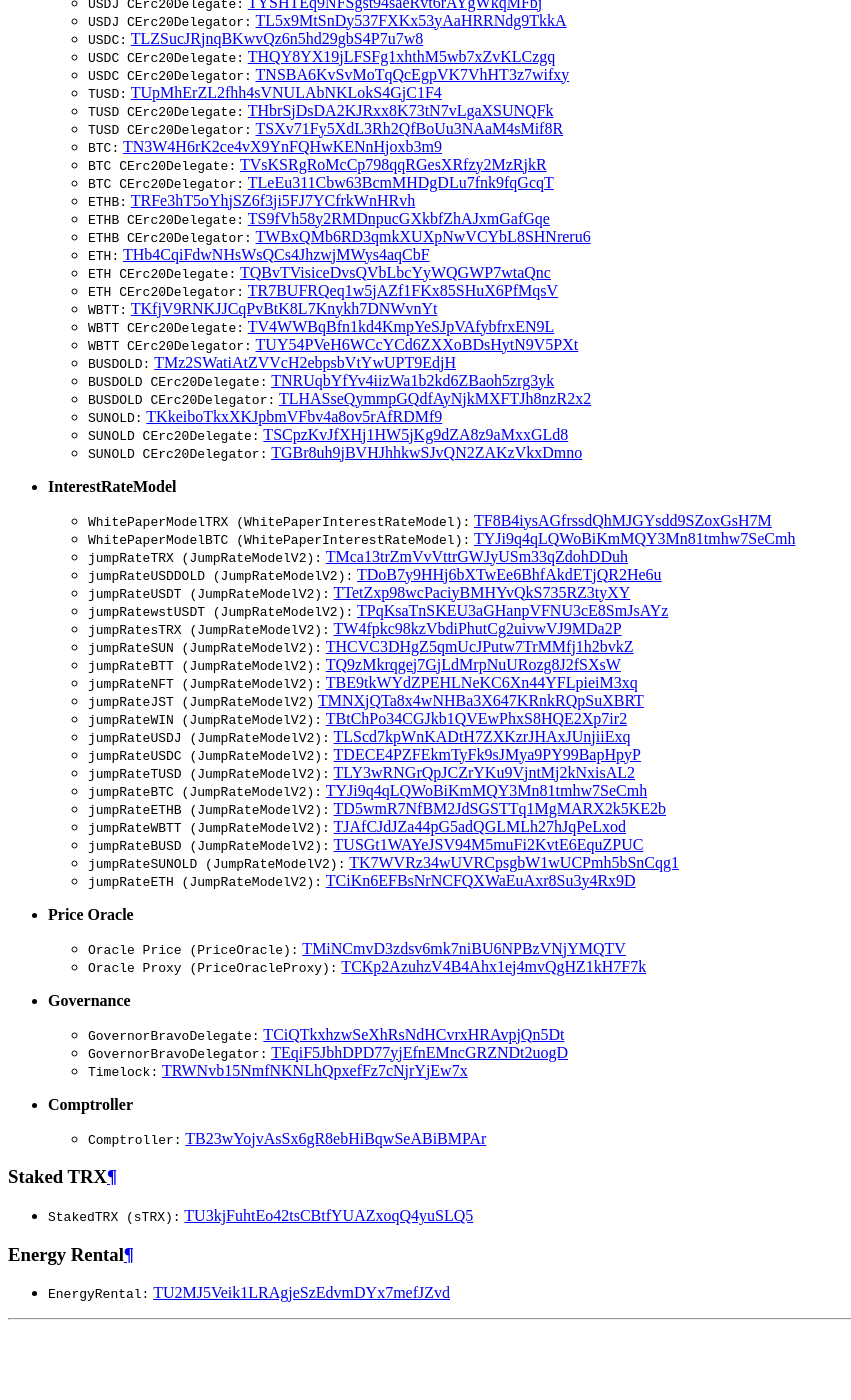
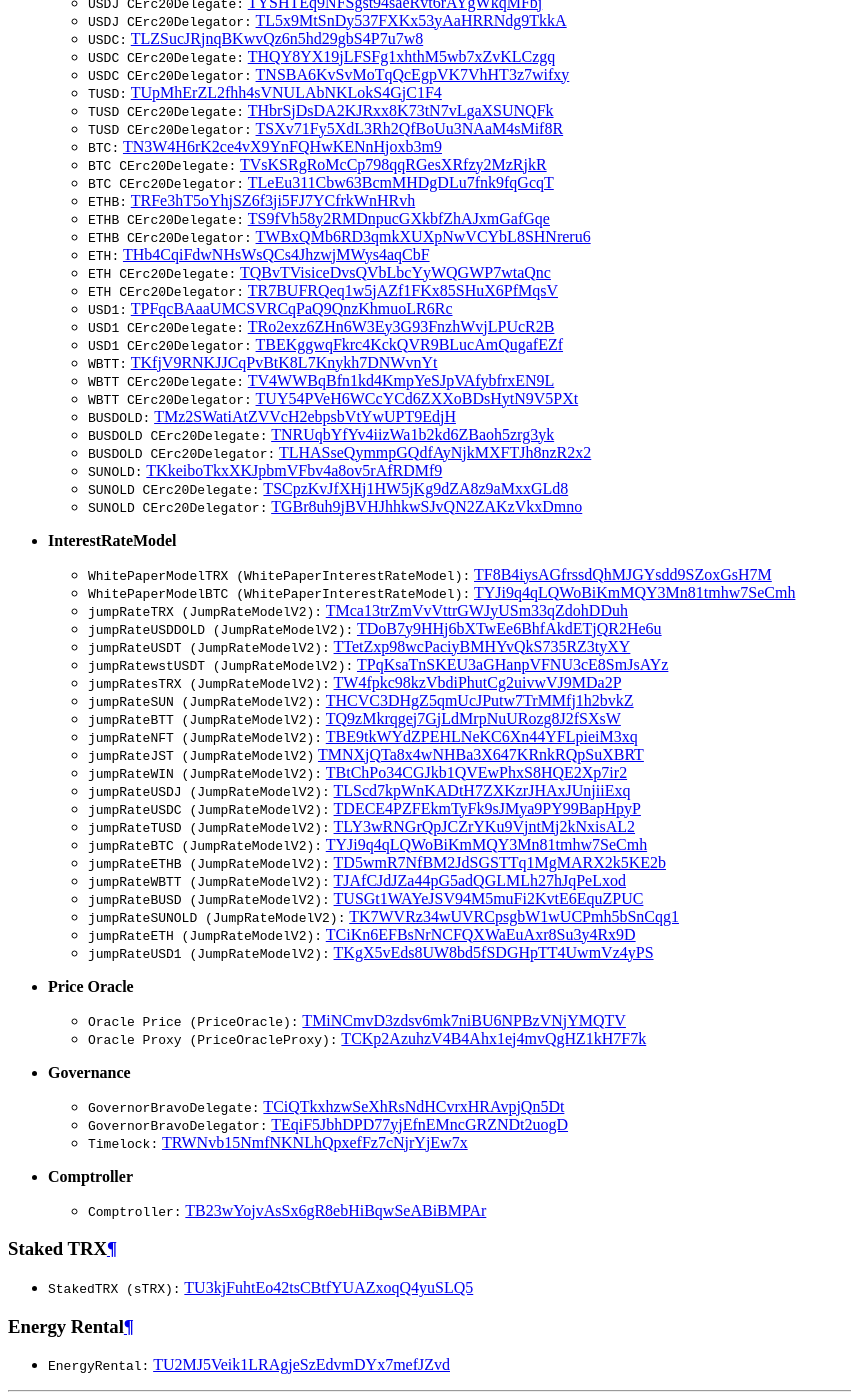
Before and after one commit to justlend/justlend-docs, an MkDocs documentation site: the page built from docs/developers/deployed_contracts.md, in a window 1280 px wide and 1400 px high, scrolled down 8058 px. Shown: the whole window, without its empty margins (0-851 px from the left). Built offline with MkDocs 1.6.1 and Material for MkDocs 9.7.7, drawn with Linux system fonts in a browser that asks for light colours; before the commit the page ends 9386 px from its top, so only the background shows below that.

Commit message:
Update deployed_contracts.md
add USD1

```diff
--- a/docs/developers/deployed_contracts.md
+++ b/docs/developers/deployed_contracts.md
@@ -52,6 +52,9 @@
     * `ETH:` [THb4CqiFdwNHsWsQCs4JhzwjMWys4aqCbF](https://tronscan.org/#/token20/THb4CqiFdwNHsWsQCs4JhzwjMWys4aqCbF)
     * `ETH CErc20Delegate:` [TQBvTVisiceDvsQVbLbcYyWQGWP7wtaQnc](https://tronscan.org/#/contract/TQBvTVisiceDvsQVbLbcYyWQGWP7wtaQnc)
     * `ETH CErc20Delegator:` [TR7BUFRQeq1w5jAZf1FKx85SHuX6PfMqsV](https://tronscan.org/#/token20/TR7BUFRQeq1w5jAZf1FKx85SHuX6PfMqsV)
+    * `USD1:` [TPFqcBAaaUMCSVRCqPaQ9QnzKhmuoLR6Rc](https://tronscan.org/#/token20/TPFqcBAaaUMCSVRCqPaQ9QnzKhmuoLR6Rc)
+    * `USD1 CErc20Delegate:` [TRo2exz6ZHn6W3Ey3G93FnzhWvjLPUcR2B](https://tronscan.org/#/contract/TRo2exz6ZHn6W3Ey3G93FnzhWvjLPUcR2B)
+    * `USD1 CErc20Delegator:` [TBEKggwqFkrc4KckQVR9BLucAmQugafEZf](https://tronscan.org/#/token20/TBEKggwqFkrc4KckQVR9BLucAmQugafEZf)
     * `WBTT:` [TKfjV9RNKJJCqPvBtK8L7Knykh7DNWvnYt](https://tronscan.org/#/token20/TKfjV9RNKJJCqPvBtK8L7Knykh7DNWvnYt)
     * `WBTT CErc20Delegate:` [TV4WWBqBfn1kd4KmpYeSJpVAfybfrxEN9L](https://tronscan.org/#/contract/TV4WWBqBfn1kd4KmpYeSJpVAfybfrxEN9L)
     * `WBTT CErc20Delegator:` [TUY54PVeH6WCcYCd6ZXXoBDsHytN9V5PXt](https://tronscan.org/#/contract/TUY54PVeH6WCcYCd6ZXXoBDsHytN9V5PXt)
@@ -84,6 +87,7 @@
     * `jumpRateBUSD (JumpRateModelV2):` [TUSGt1WAYeJSV94M5muFi2KvtE6EquZPUC](https://tronscan.org/#/contract/TUSGt1WAYeJSV94M5muFi2KvtE6EquZPUC)
     * `jumpRateSUNOLD (JumpRateModelV2):` [TK7WVRz34wUVRCpsgbW1wUCPmh5bSnCqg1](https://tronscan.org/#/contract/TK7WVRz34wUVRCpsgbW1wUCPmh5bSnCqg1)
     * `jumpRateETH (JumpRateModelV2):` [TCiKn6EFBsNrNCFQXWaEuAxr8Su3y4Rx9D](https://tronscan.org/#/contract/TCiKn6EFBsNrNCFQXWaEuAxr8Su3y4Rx9D)
+    * `jumpRateUSD1 (JumpRateModelV2):` [TKgX5vEds8UW8bd5fSDGHpTT4UwmVz4yPS](https://tronscan.org/#/contract/TKgX5vEds8UW8bd5fSDGHpTT4UwmVz4yPS)
 
 * **Price Oracle**
     * `Oracle Price (PriceOracle):` [TMiNCmvD3zdsv6mk7niBU6NPBzVNjYMQTV](https://tronscan.org/#/contract/TMiNCmvD3zdsv6mk7niBU6NPBzVNjYMQTV/code)
```
